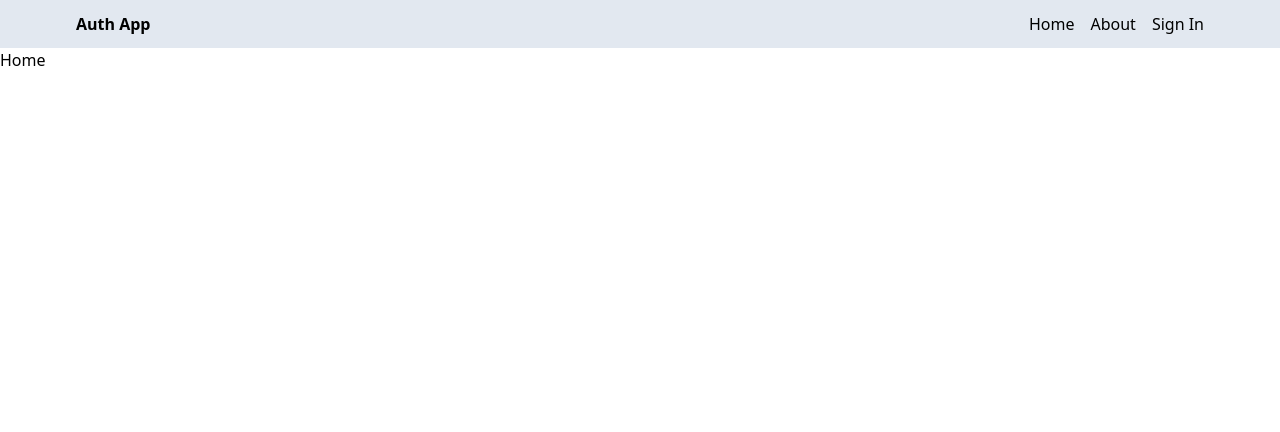
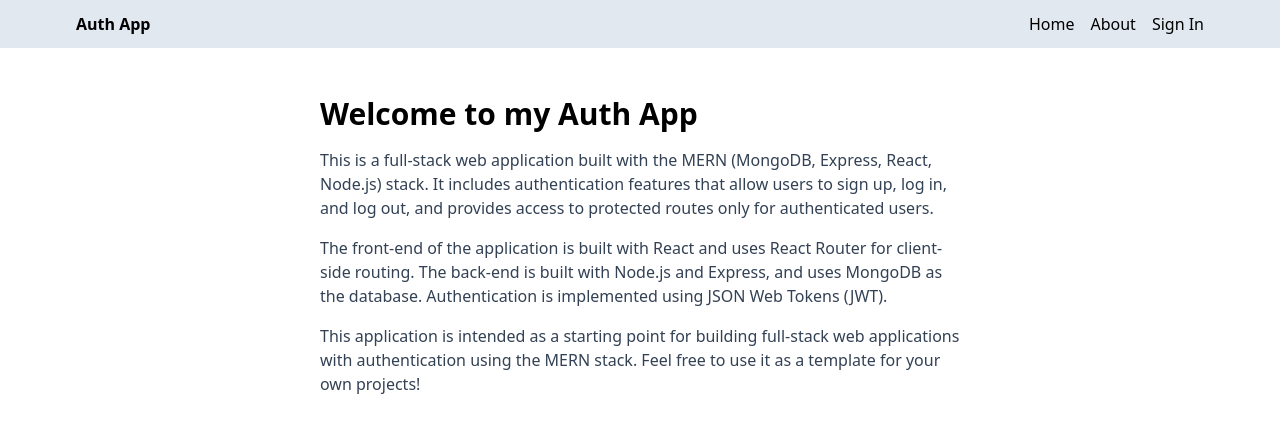
Before and after one commit to ShaktiShresth/mern-auth, a React (Vite) app in the folder client/: page / in a window 1280 px wide. Shown: the top 432 px of the page. Built offline with nearby package versions, Linux system fonts and the light colour scheme; no server answers.

Commit message:
complete home and about pages

```diff
--- a/client/src/pages/About.jsx
+++ b/client/src/pages/About.jsx
@@ -1,5 +1,25 @@
 const About = () => {
-  return <div>About</div>;
+  return (
+    <div className="px-4 py-12 max-w-2xl mx-auto">
+      <h1 className="text-3xl font-bold  mb-4 text-slate-800">About</h1>
+      <p className="mb-4 text-slate-700">
+        This is a MERN (MongoDB, Express, React, Node.js) stack application with
+        authentication. It allows users to sign up, log in, and log out, and
+        provides access to protected routes only for authenticated users.
+      </p>
+      <p className="mb-4 text-slate-700">
+        The front-end of the application is built with React and uses React
+        Router for client-side routing. The back-end is built with Node.js and
+        Express, and uses MongoDB as the database. Authentication is implemented
+        using JSON Web Tokens (JWT).
+      </p>
+      <p className="mb-4 text-slate-700">
+        This application is intended as a starting point for building full-stack
+        web applications with authentication using the MERN stack. Feel free to
+        use it as a template for your own projects!
+      </p>
+    </div>
+  );
 };
 
 export default About;
--- a/client/src/pages/Home.jsx
+++ b/client/src/pages/Home.jsx
@@ -1,5 +1,35 @@
+import { useSelector } from "react-redux";
+
 const Home = () => {
-  return <div>Home</div>;
+  const { currentUser } = useSelector((state) => state.user);
+  return (
+    <div className="px-4 py-12 max-w-2xl mx-auto">
+      <h1 className="text-3xl font-bold mb-4">
+        Welcome{" "}
+        <span className="text-slate-500">
+          {currentUser ? currentUser.username : ""}
+        </span>{" "}
+        to my Auth App
+      </h1>
+      <p className="mb-4 text-slate-700">
+        This is a full-stack web application built with the MERN (MongoDB,
+        Express, React, Node.js) stack. It includes authentication features that
+        allow users to sign up, log in, and log out, and provides access to
+        protected routes only for authenticated users.
+      </p>
+      <p className="mb-4 text-slate-700">
+        The front-end of the application is built with React and uses React
+        Router for client-side routing. The back-end is built with Node.js and
+        Express, and uses MongoDB as the database. Authentication is implemented
+        using JSON Web Tokens (JWT).
+      </p>
+      <p className="mb-4 text-slate-700">
+        This application is intended as a starting point for building full-stack
+        web applications with authentication using the MERN stack. Feel free to
+        use it as a template for your own projects!
+      </p>{" "}
+    </div>
+  );
 };
 
 export default Home;
```
